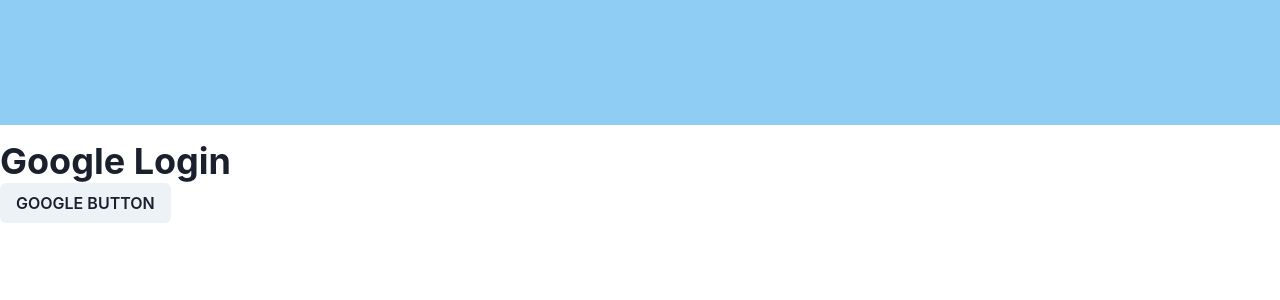
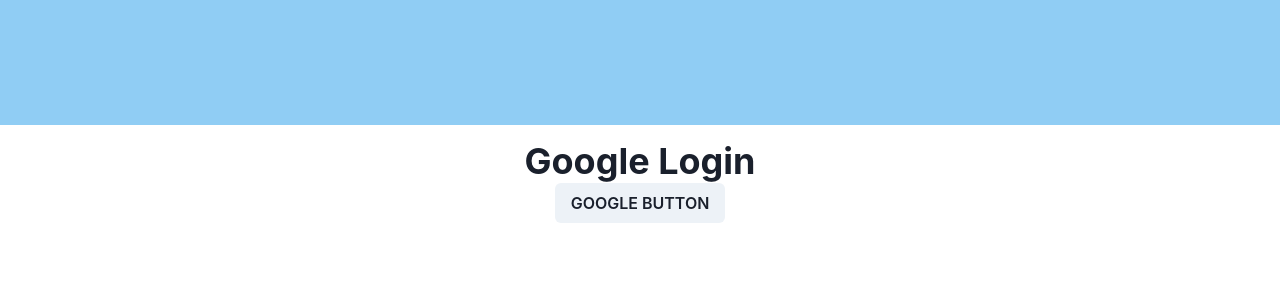
Before and after one commit to The-KPCP-Hotel/griefbuddy, a React app: page / in a window 1280 px wide. Shown: the top 300 px of the page. Built offline with nearby package versions, Linux system fonts and the light colour scheme; no server answers.

Commit message:
center login

```diff
--- a/src/components/Login.tsx
+++ b/src/components/Login.tsx
@@ -1,13 +1,17 @@
 import React from 'react';
-import { Button, ChakraProvider, Heading } from '@chakra-ui/react';
+import { Button, ChakraProvider, Heading, Center } from '@chakra-ui/react';
 
 function Login() {
   return (
     <ChakraProvider>
-      <Heading>Google Login</Heading>
-      <form action="/auth/google" method="GET">
-        <Button type="submit">GOOGLE BUTTON</Button>
-      </form>
+      <Center>
+        <Heading>Google Login</Heading>
+      </Center>
+      <Center>
+        <form action="/auth/google" method="GET">
+          <Button type="submit">GOOGLE BUTTON</Button>
+        </form>
+      </Center>
     </ChakraProvider>
   );
 }
```
